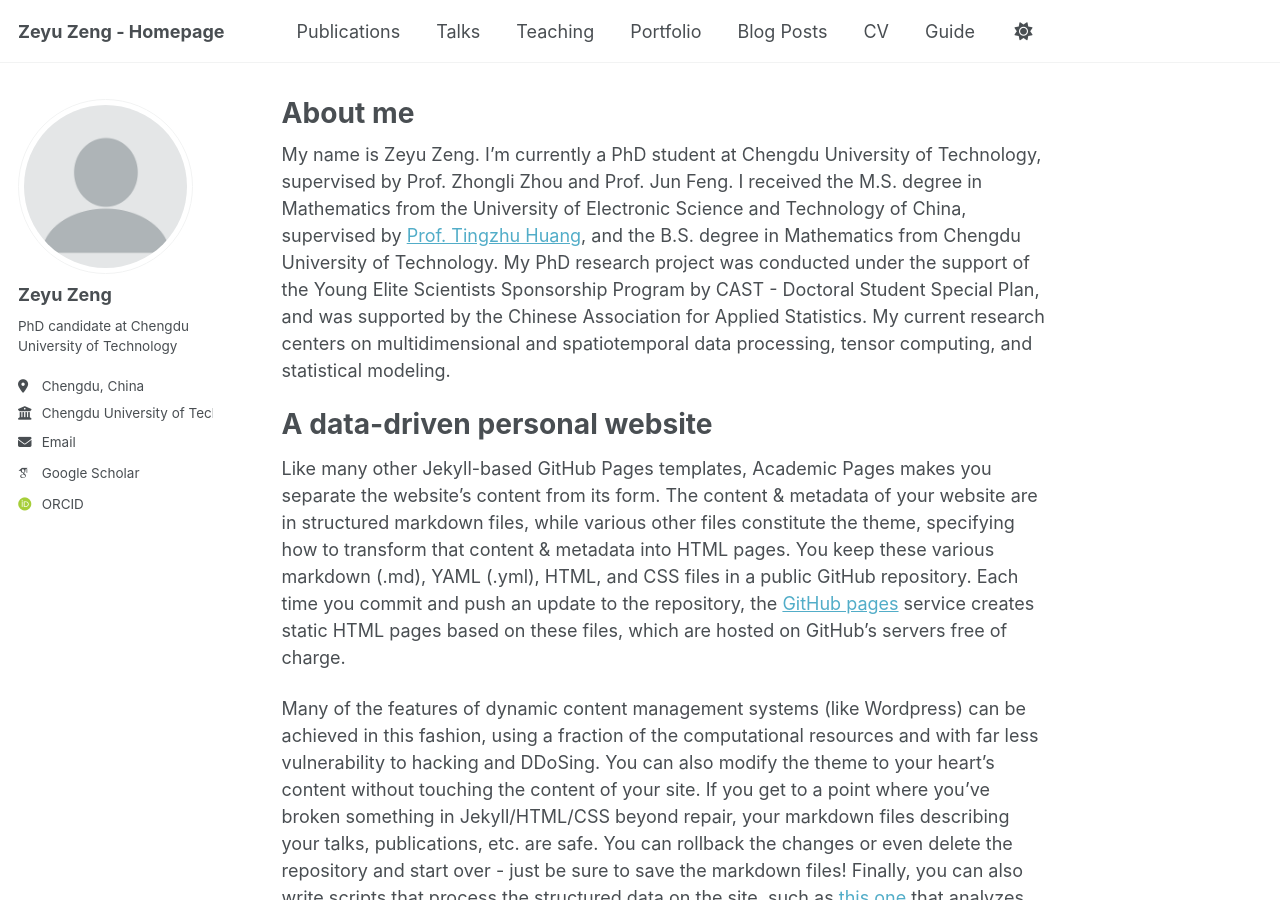
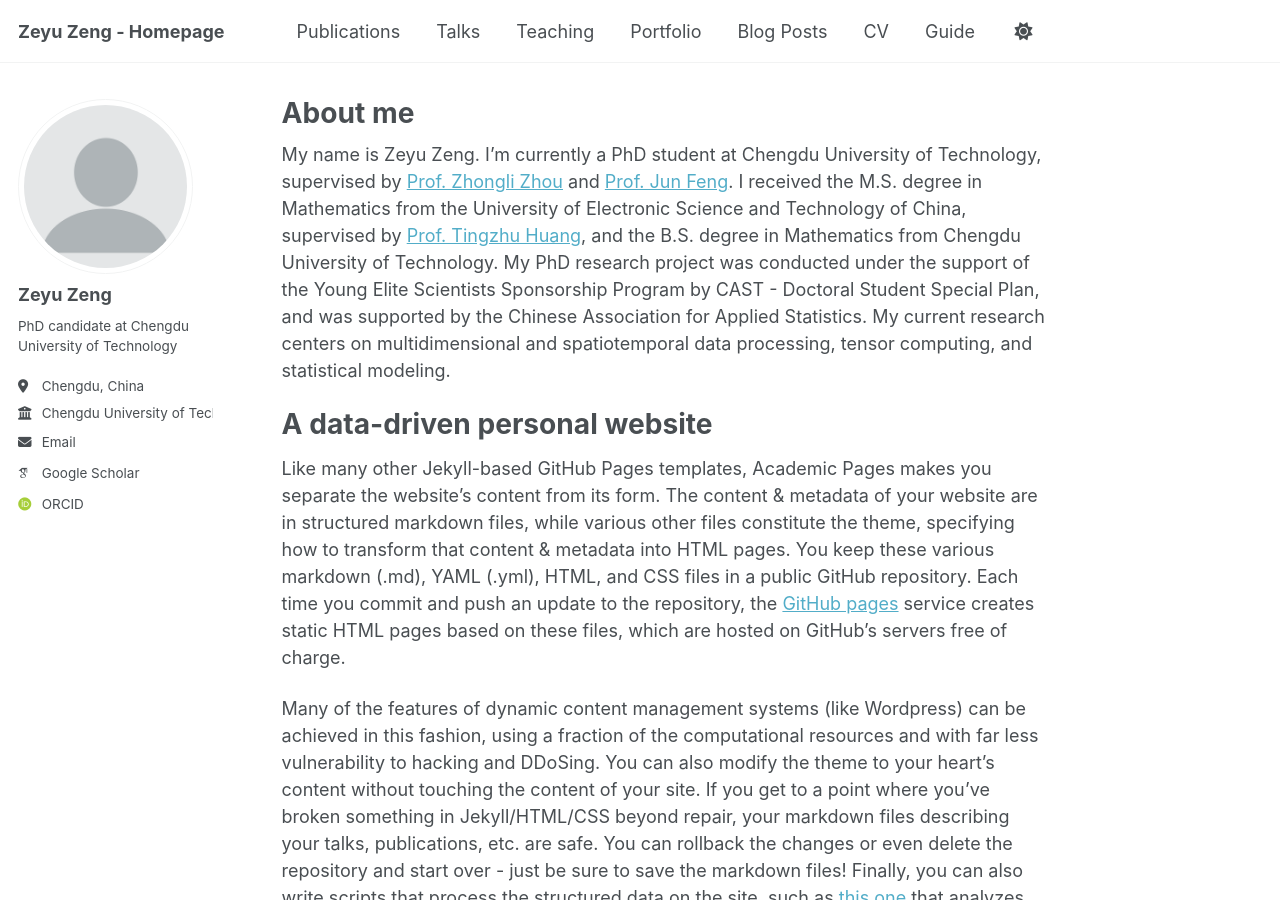
Before and after one commit to zengzeyu0704/zengzeyu0704.github.io, a Jekyll site: the page built from _pages/about.md, in a window 1280 px wide and 900 px high. Built offline with Jekyll 4.4.1, drawn with Linux system fonts in a browser that asks for light colours; some web fonts are replaced; part of the change alters nothing that is shown.

```diff
--- a/_pages/about.md
+++ b/_pages/about.md
@@ -7,7 +7,7 @@ redirect_from:
   - /about.html
 ---
 
-My name is Zeyu Zeng. I’m currently a PhD student at Chengdu University of Technology, supervised by Prof. Zhongli Zhou and Prof. Jun Feng. I received the M.S. degree in Mathematics from the University of Electronic Science and Technology of China, supervised by [Prof. Tingzhu Huang](https://www.google.com), and the B.S. degree in Mathematics from Chengdu University of Technology. My PhD research project was conducted under the support of the Young Elite Scientists Sponsorship Program by CAST - Doctoral Student Special Plan, and was supported by the Chinese Association for Applied Statistics. My current research centers on multidimensional and spatiotemporal data processing, tensor computing, and statistical modeling.
+My name is Zeyu Zeng. I’m currently a PhD student at Chengdu University of Technology, supervised by [Prof. Zhongli Zhou](https://math.cdut.edu.cn/info/1175/3054.htm) and [Prof. Jun Feng](https://scholar.google.com.hk/citations?user=GXryEN8AAAAJ&hl=en&oi=sra). I received the M.S. degree in Mathematics from the University of Electronic Science and Technology of China, supervised by [Prof. Tingzhu Huang](https://www.math.uestc.edu.cn/info/1081/2041.htm), and the B.S. degree in Mathematics from Chengdu University of Technology. My PhD research project was conducted under the support of the Young Elite Scientists Sponsorship Program by CAST - Doctoral Student Special Plan, and was supported by the Chinese Association for Applied Statistics. My current research centers on multidimensional and spatiotemporal data processing, tensor computing, and statistical modeling.
 
 A data-driven personal website
 ======
```
